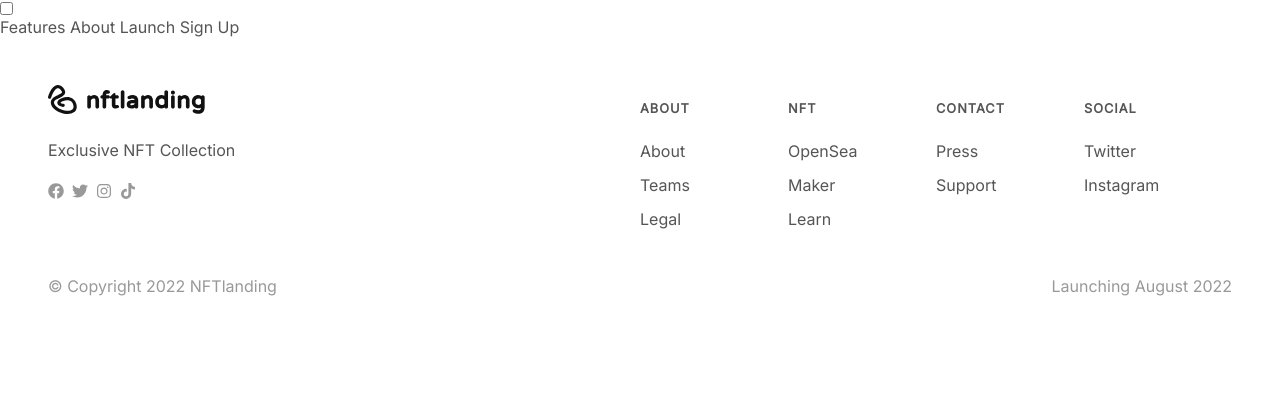
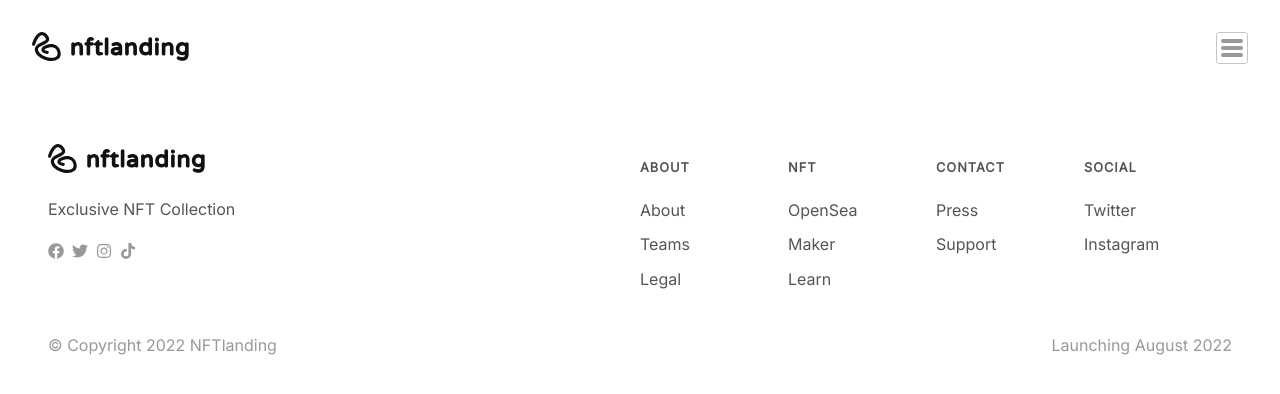
Before and after one commit to rliaudanskyte/24th_Lesson-tesas_HTML_CSS, a plain HTML site: page index.html in a window 1280 px wide. Drawn offline with nearby package versions, Linux system fonts and the light colour scheme.

Commit message:
header initialization

```diff
--- a/header.css
+++ b/header.css
@@ -0,0 +1,64 @@
+* {
+    font-family: 'Inter', sans-serif;
+    box-sizing: border-box;
+}
+
+header {
+    padding: 2rem;
+    display: flex;
+    justify-content: space-between;
+    align-items: center;
+}
+
+header nav {
+    display: flex;
+}
+
+nav input {
+    height: 2rem;
+    width: 2rem;
+}
+
+header nav .menu {
+    display: none;
+}
+
+header nav .toggler {
+    position: absolute;
+    top: 2rem;
+    right: 2rem;
+    opacity: 0.4;
+    z-index: 2;
+}
+
+.dropMenu {
+    height: 2rem;
+    width: 2rem;
+    padding: 0.3rem;
+    display: flex;
+    justify-content: center;
+    align-items: center;
+}
+
+.dropMenu .hamburgerWrap {
+    position: relative;
+    height: 4px;
+    width: 100%;
+    border-radius: 2px;
+    background-color: #555555;
+}
+
+.hamburgerWrap::before,
+.hamburgerWrap::after {
+    content: '';
+    position: absolute;
+    height: 4px;
+    width: 100%;
+    border-radius: 2px;
+    top: -7px;
+    background-color: #555555;
+}
+
+.hamburgerWrap::after {
+    top: 7px;
+}
--- a/index.html
+++ b/index.html
@@ -21,10 +21,14 @@
 </head>
 <body>
     <header>
-        <div class="logo"></div>
+        <div class="logo">
+            <img src="assets/logo.svg" alt="">
+        </div>
         <nav>
-            <input type="checkbox" class=".toggler">
-            <div class="dropMenu"></div>
+            <input type="checkbox" class="toggler">
+            <div class="dropMenu">
+                <div class="hamburgerWrap"></div>
+            </div>
             <div class="menu">
                 <a href="#">Features</a>
                 <a href="#">About</a>
```
